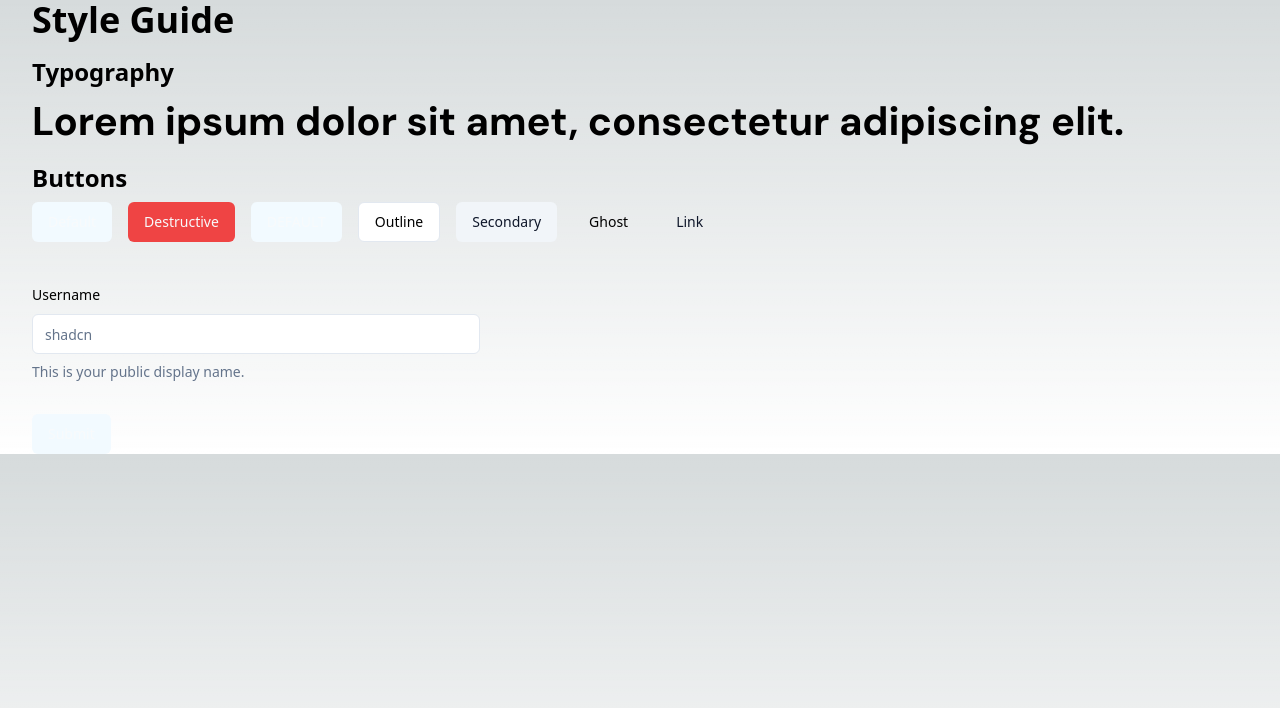
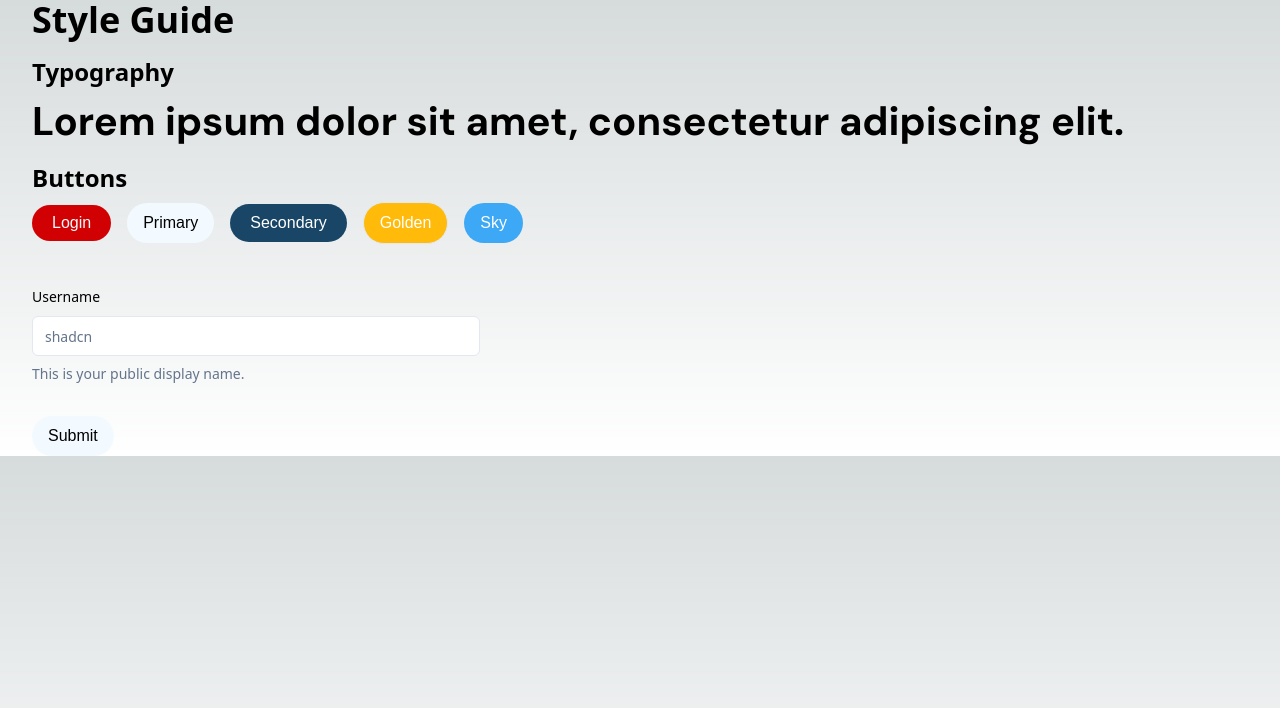
Before and after one commit to hamza4600/travio, a Next.js app: page /en/style-guide in a window 1280 px wide. Shown: the top 708 px of the page. Built offline with nearby package versions, Linux system fonts and the light colour scheme.

Commit message:
added button variants

```diff
--- a/src/app/[language]/globals.css
+++ b/src/app/[language]/globals.css
@@ -134,11 +134,17 @@ body {
     --popover: 0 0% 100%;
     --popover-foreground: 222.2 84% 4.9%;
 
-    --primary: 222.2 47.4% 11.2%;
+    --primary: 205, 90%, 60%, 1;
     --primary-foreground: 210 40% 98%;
 
-    --secondary: 210 40% 96.1%;
-    --secondary-foreground: 222.2 47.4% 11.2%;
+    --golden: 43, 100%, 52%, 1;
+    --golden-foreground: 0, 0%, 100%, 1;
+
+    --secondary: 205, 60%, 25%, 1;
+    --secondary-foreground: 0, 0%, 100%, 1;
+
+    --sky: 205, 90%, 60%, 1;
+    --sky-foreground: 0, 0%, 100%, 1;
 
     --muted: 210 40% 96.1%;
     --muted-foreground: 215.4 16.3% 46.9%;
@@ -146,8 +152,11 @@ body {
     --accent: 210 40% 96.1%;
     --accent-foreground: 222.2 47.4% 11.2%;
 
-    --destructive: 0 84.2% 60.2%;
+    --destructive: 359, 100%, 41%, 1;
     --destructive-foreground: 210 40% 98%;
+
+    --ghost: 251, 9%, 47%, 1;
+    --ghost-foreground: 251, 9%, 47%, 1;
 
     --border: 214.3 31.8% 91.4%;
     --input: 214.3 31.8% 91.4%;
--- a/src/app/[language]/style-guide/page.tsx
+++ b/src/app/[language]/style-guide/page.tsx
@@ -36,13 +36,24 @@ const StyleGuide = () => {
 
       <h2 className="text-2xl font-bold mb-2">Buttons</h2>
       <div className="space-x-4">
-        <Button>Default</Button>
-        <Button variant="destructive">Destructive</Button>
-        <Button variant="default">DEFAULT</Button>
-        <Button variant="outline">Outline</Button>
-        <Button variant="secondary">Secondary</Button>
+        {/* <Button>Default</Button> */}
+        <Button variant="destructive" size="sm">
+          Login
+        </Button>
+        <Button variant="primary" size="default">
+          Primary
+        </Button>
+        <Button variant="secondary" size="md">
+          Secondary
+        </Button>
+        <Button variant="golden" size="base">
+          Golden
+        </Button>
+        <Button variant="sky">Sky</Button>
+        {/* <Button variant="ghost">Sky</Button> */}
+        {/* <Button variant="secondary">Secondary</Button>
         <Button variant="ghost">Ghost</Button>
-        <Button variant="link">Link</Button>
+        <Button variant="link">Link</Button> */}
       </div>
       <Form {...form}>
         <form className="space-y-8 mt-10 max-w-md">
--- a/src/components/ui/button.tsx
+++ b/src/components/ui/button.tsx
@@ -1,56 +1,61 @@
-import * as React from "react"
-import { Slot } from "@radix-ui/react-slot"
-import { cva, type VariantProps } from "class-variance-authority"
+import * as React from "react";
+import { Slot } from "@radix-ui/react-slot";
+import { cva, type VariantProps } from "class-variance-authority";
 
-import { cn } from "@/lib/utils"
+import { cn } from "@/lib/utils";
 
 const buttonVariants = cva(
-  "inline-flex items-center justify-center whitespace-nowrap rounded-md text-sm font-medium ring-offset-background transition-colors focus-visible:outline-none focus-visible:ring-2 focus-visible:ring-ring focus-visible:ring-offset-2 disabled:pointer-events-none disabled:opacity-50",
+  "inline-flex items-center justify-center whitespace-nowrap rounded-md font-dm ring-offset-background transition-colors focus-visible:outline-none focus-visible:ring-2 focus-visible:ring-ring focus-visible:ring-offset-2 disabled:pointer-events-none disabled:opacity-50",
   {
     variants: {
       variant: {
-        default: "bg-primary text-primary-foreground hover:bg-primary/90",
+        primary: "bg-primary rounded-[30px] hover:bg-primary/90",
         destructive:
-          "bg-destructive text-destructive-foreground hover:bg-destructive/90",
-        outline:
-          "border border-input bg-background hover:bg-accent hover:text-accent-foreground",
+          "bg-destructive rounded-[30px] text-destructive-foreground hover:bg-destructive/90",
+        golden:
+          "border rounded-[30px] border-input bg-golden text-golden-foreground hover:bg-accent hover:bg-yellow-500",
         secondary:
-          "bg-secondary text-secondary-foreground hover:bg-secondary/80",
-        ghost: "hover:bg-accent hover:text-accent-foreground",
-        link: "text-primary underline-offset-4 hover:underline",
+          "bg-secondary rounded-[30px] text-secondary-foreground hover:bg-sky-900",
+        sky: "bg-sky rounded-[30px] text-sky-foreground hover:bg-sky-500",
+        // ghost:
+        //   "bg-ghost text-ghost-foreground hover:bg-accent hover:text-accent-foreground",
+        // link: "text-primary underline-offset-4 hover:underline",
       },
       size: {
         default: "h-10 px-4 py-2",
-        sm: "h-9 rounded-md px-3",
-        lg: "h-11 rounded-md px-8",
+        xs: "h-[26px] px-5 py-4",
+        sm: "h-[36px] px-5 py-4",
+        md: "h-[38px] px-5 py-4",
+        base: "h-[42px] px-4 py-2",
+        lg: "h-12 px-8",
         icon: "h-10 w-10",
       },
     },
     defaultVariants: {
-      variant: "default",
+      variant: "primary",
       size: "default",
     },
   }
-)
+);
 
 export interface ButtonProps
   extends React.ButtonHTMLAttributes<HTMLButtonElement>,
     VariantProps<typeof buttonVariants> {
-  asChild?: boolean
+  asChild?: boolean;
 }
 
 const Button = React.forwardRef<HTMLButtonElement, ButtonProps>(
   ({ className, variant, size, asChild = false, ...props }, ref) => {
-    const Comp = asChild ? Slot : "button"
+    const Comp = asChild ? Slot : "button";
     return (
       <Comp
         className={cn(buttonVariants({ variant, size, className }))}
         ref={ref}
         {...props}
       />
-    )
+    );
   }
-)
-Button.displayName = "Button"
+);
+Button.displayName = "Button";
 
-export { Button, buttonVariants }
+export { Button, buttonVariants };
--- a/tailwind.config.js
+++ b/tailwind.config.js
@@ -31,6 +31,10 @@ module.exports = {
         "gradient-conic":
           "conic-gradient(from 180deg at 50% 50%, var(--tw-gradient-stops))",
       },
+      fontFamily: {
+        'dm': ['DM-sans', 'sans-serif'],
+        'outfit': ['Outfit', 'sans-serif']
+      },
       colors: {
         'primary': '#3FA9F5',
         'secondary': '#140D31',
@@ -52,6 +56,18 @@ module.exports = {
         destructive: {
           DEFAULT: "hsl(var(--destructive))",
           foreground: "hsl(var(--destructive-foreground))",
+        },
+        golden: {
+          DEFAULT: "hsl(var(--golden))",
+          foreground: "hsl(var(--golden-foreground))",
+        },
+        sky: {
+          DEFAULT: "hsl(var(--sky))",
+          foreground: "hsl(var(--sky-foreground))",
+        },
+        ghost: {
+          DEFAULT: "hsl(var(--ghost))",
+          foreground: "hsl(var(--ghost-foreground))",
         },
         muted: {
           DEFAULT: "hsl(var(--muted))",
```
